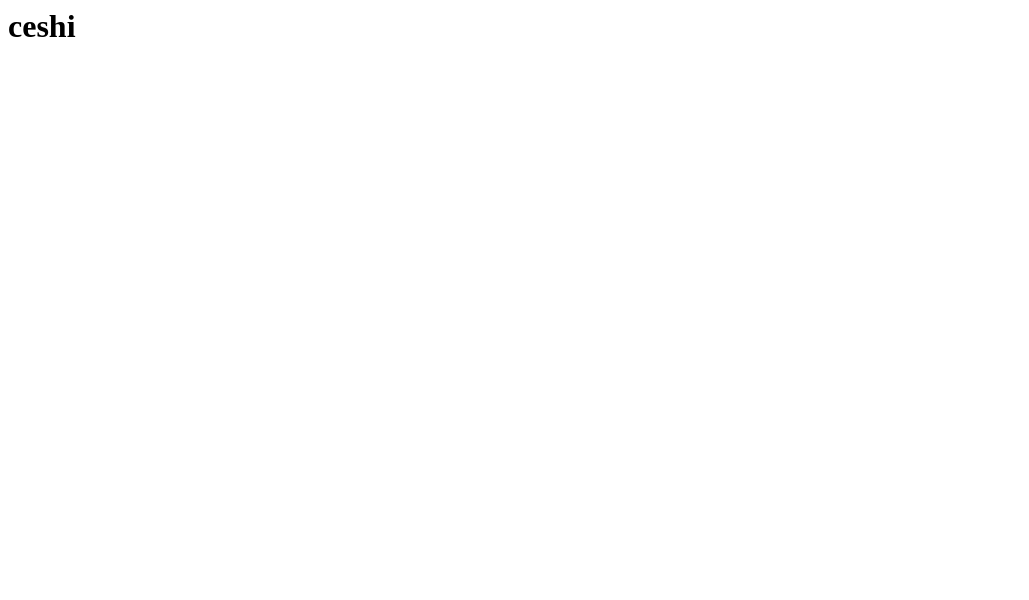
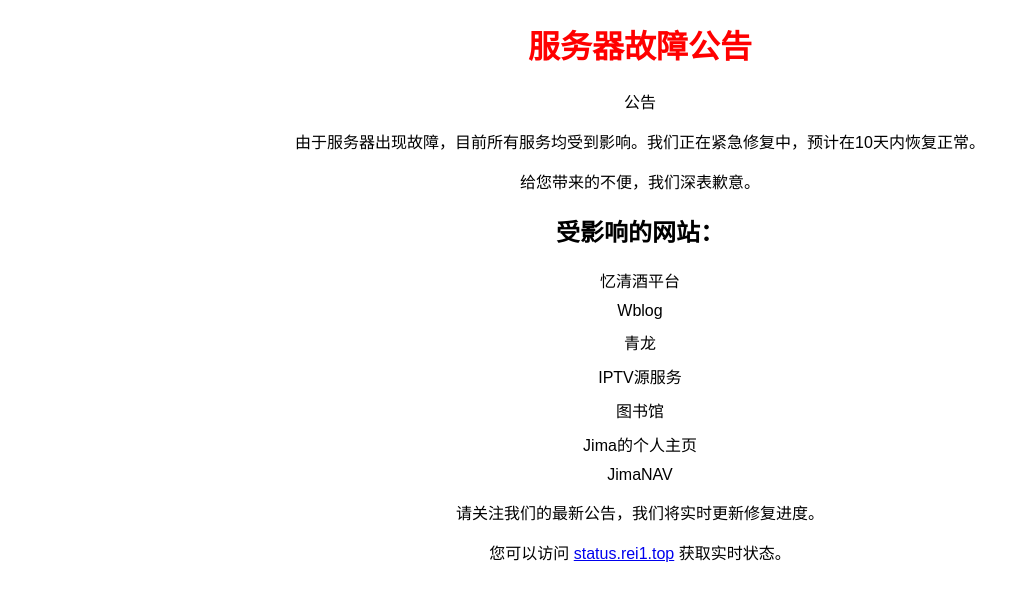
Before and after one commit to ImproveRei0/ImproveRei0.github.io, a plain HTML site: page index.html in a window 1280 px wide. Shown: the whole page, without its empty margins (0-1029 px from the left). Drawn offline with Linux system fonts and the light colour scheme.

Commit message:
Update index.html

```diff
--- a/index.html
+++ b/index.html
@@ -1 +1,42 @@
-<h1>ceshi</h1>
+<!DOCTYPE html>
+<html lang="zh-CN">
+<head>
+    <meta charset="UTF-8">
+    <meta name="viewport" content="width=device-width, initial-scale=1.0">
+    <title>服务器故障公告</title>
+    <style>
+        body {
+            font-family: Arial, sans-serif;
+            text-align: center;
+        }
+        h1 {
+            color: #f00;
+        }
+        ul {
+            list-style: none;
+            padding: 0;
+        }
+        li {
+            margin: 10px 0;
+        }
+    </style>
+</head>
+<body>
+    <h1>服务器故障公告</h1>
+    <p>公告</p>
+    <p>由于服务器出现故障，目前所有服务均受到影响。我们正在紧急修复中，预计在10天内恢复正常。</p>
+    <p>给您带来的不便，我们深表歉意。</p>
+    <h2>受影响的网站：</h2>
+    <ul>
+        <li>忆清酒平台</li>
+        <li>Wblog</li>
+        <li>青龙</li>
+        <li>IPTV源服务</li>
+        <li>图书馆</li>
+        <li>Jima的个人主页</li>
+        <li>JimaNAV</li>
+        </ul>
+    <p>请关注我们的最新公告，我们将实时更新修复进度。</p>
+    <p>您可以访问 <a href="https://status.rei1.top">status.rei1.top</a> 获取实时状态。</p>
+</body>
+</html>
```
